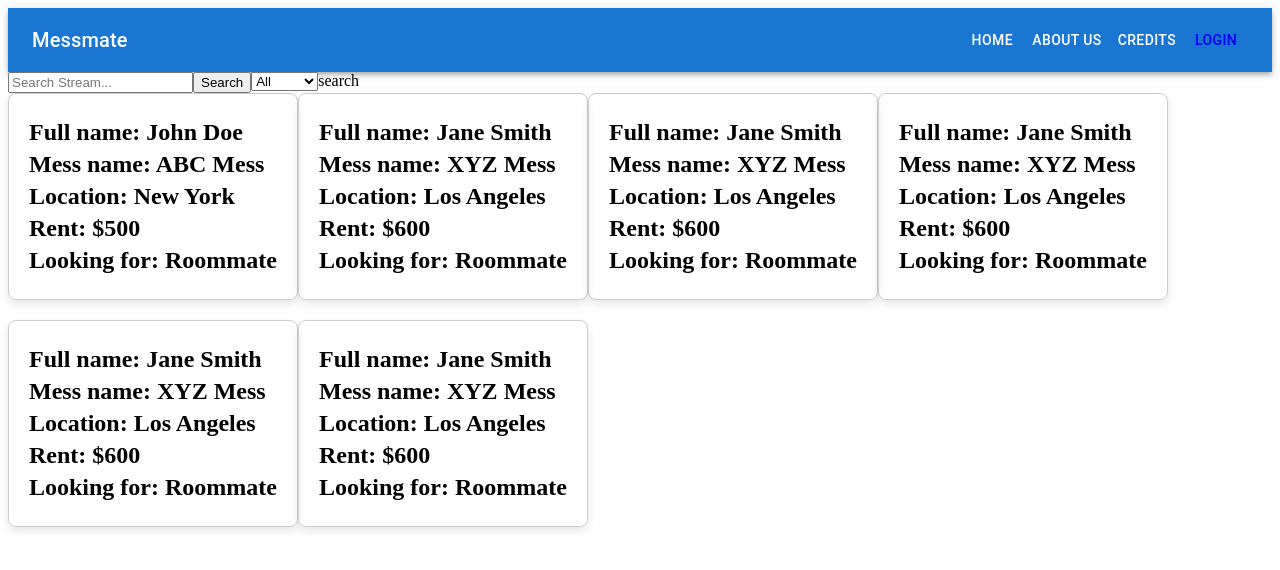
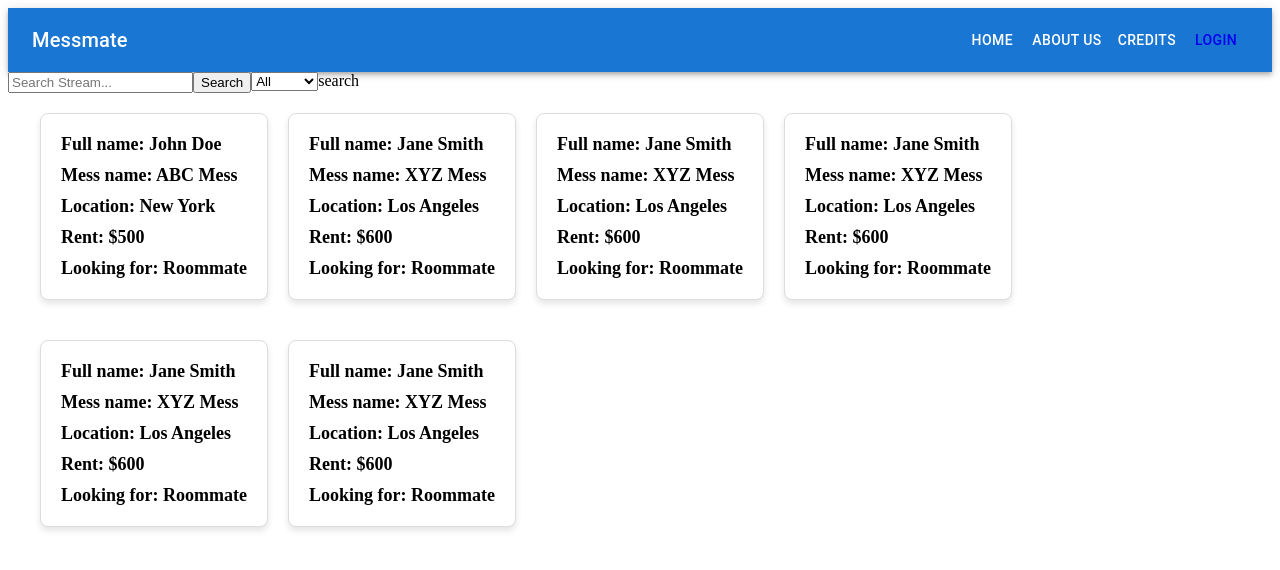
Before and after one commit to rishikrc3/roomateFinder, a React (Create React App) app in the folder client/: page /rooms in a window 1280 px wide. Shown: the top 570 px of the page. Built offline with nearby package versions, Linux system fonts and the light colour scheme.

Commit message:
basic_cards_

```diff
--- a/client/src/pages/Pages.css
+++ b/client/src/pages/Pages.css
@@ -112,3 +112,50 @@
     margin-top: 20px;
     width: 100%;
   }
+
+  /* RoomCard.css */
+
+.room-card {
+  background-color: #ffffff;
+  border: 1px solid #dddddd;
+  border-radius: 8px;
+  padding: 20px;
+  margin-bottom: 20px;
+  box-shadow: 0 4px 6px rgba(0, 0, 0, 0.1);
+  transition: transform 0.3s ease;
+}
+
+.room-card:hover {
+  transform: translateY(-5px);
+  box-shadow: 0 8px 12px rgba(0, 0, 0, 0.2);
+}
+
+.room-card h1 {
+  font-size: 18px;
+  margin: 10px 0;
+}
+
+.room-card h1:first-child {
+  margin-top: 0;
+}
+
+.room-card h1:last-child {
+  margin-bottom: 0;
+}
+
+/* Pages.css */
+
+.search-page {
+  padding: 20px;
+}
+
+.results {
+  display: flex;
+  grid-template-columns: repeat(auto-fit, minmax(300px, 1fr));
+  grid-gap: 20px;
+}
+
+.container {
+  max-width: 1200px;
+  margin: 0 auto;
+}
```
Also changed, not shown: client/src/pages/Rooms.jsx (line endings or trailing spaces).
